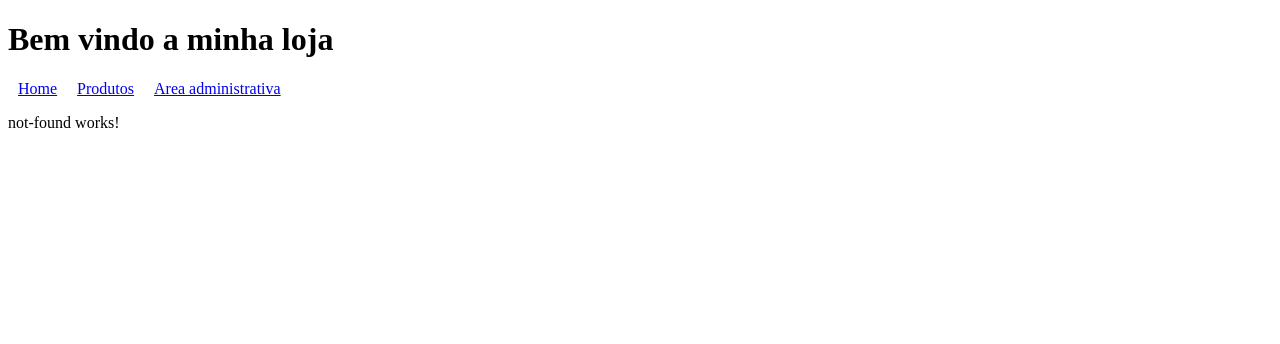
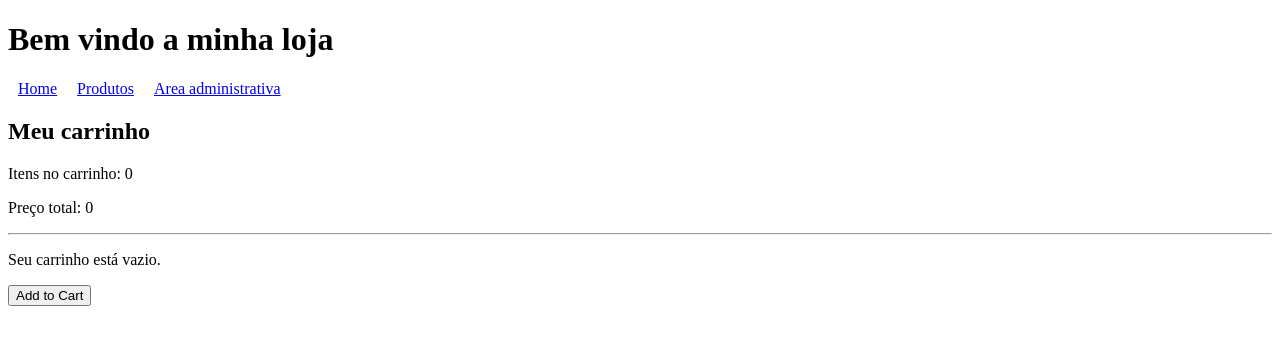
Before and after one commit to roofranklin/gabarito-1391, an Angular app: page /product/1 in a window 1280 px wide. Shown: the top 344 px of the page. Built offline with nearby package versions, Linux system fonts and the light colour scheme.

Commit message:
exemplo signals carrinho de compras

```diff
--- a/src/app/app-routing.module.ts
+++ b/src/app/app-routing.module.ts
@@ -14,7 +14,7 @@ import { NotFoundComponent } from './pages/not-found/not-found.component';
 const routes: Routes = [
   { path: 'home', component: HomeComponent },
   { path: 'products', component: ProductsComponent },
-  { path: 'products/:id', component: ProductDetailComponent },
+  { path: 'product/:id', component: ProductDetailComponent },
 
   {
     path: 'admin',
--- a/src/app/app.component.html
+++ b/src/app/app.component.html
@@ -6,5 +6,5 @@
     <a routerLink="/admin">Area administrativa</a>
   </nav>
 </header>
-
+<app-shopping-cart></app-shopping-cart>
 <router-outlet />
--- a/src/app/app.component.ts
+++ b/src/app/app.component.ts
@@ -1,4 +1,5 @@
 import { Component } from '@angular/core';
+import { ShoppingCartComponent } from './components/shopping-cart/shopping-cart.component';
 
 @Component({
   selector: 'app-root',
--- a/src/app/app.module.ts
+++ b/src/app/app.module.ts
@@ -10,6 +10,7 @@ import { NotFoundComponent } from './pages/not-found/not-found.component';
 import { AdminComponent } from './pages/admin/admin.component';
 import { DashboardComponent } from './pages/admin/dashboard/dashboard.component';
 import { ManageProductsComponent } from './pages/admin/manage-products/manage-products.component';
+import { ShoppingCartComponent } from './components/shopping-cart/shopping-cart.component';
 
 @NgModule({
   declarations: [
@@ -20,7 +21,8 @@ import { ManageProductsComponent } from './pages/admin/manage-products/manage-pr
     NotFoundComponent,
     AdminComponent,
     DashboardComponent,
-    ManageProductsComponent
+    ManageProductsComponent,
+    ShoppingCartComponent
   ],
   imports: [
     BrowserModule,
--- /dev/null
+++ b/src/app/components/shopping-cart/shopping-cart.component.html
@@ -0,0 +1,13 @@
+<div class="shopping-cart">
+ <h2>Meu carrinho</h2>
+ <p>Itens no carrinho: {{ cartService.totalItems() }}</p>
+ <p>Preço total: {{ cartService.totalPrice() }}</p>
+ <hr>
+ @for (item of cartService.items(); track item.id) {
+    <div class="cart-item">
+        <p>{{ item.name }} - R$ {{ item.price }}</p>
+    </div>
+} @empty {
+    <p>Seu carrinho está vazio.</p>
+}
+</div>
--- /dev/null
+++ b/src/app/components/shopping-cart/shopping-cart.component.ts
@@ -0,0 +1,12 @@
+import { Component, inject } from '@angular/core';
+import { CartService } from '../../services/cart.service';
+
+@Component({
+  selector: 'app-shopping-cart',
+  standalone: false,
+  templateUrl: './shopping-cart.component.html',
+  styleUrl: './shopping-cart.component.scss'
+})
+export class ShoppingCartComponent {
+  cartService = inject(CartService); // Nova injecao de dependencia
+}
--- a/src/app/pages/product-detail/product-detail.component.html
+++ b/src/app/pages/product-detail/product-detail.component.html
@@ -1 +1,3 @@
-<p>product-detail works!</p>
+<button (click)="addToCart()">
+  Add to Cart
+</button>
--- a/src/app/pages/product-detail/product-detail.component.ts
+++ b/src/app/pages/product-detail/product-detail.component.ts
@@ -1,5 +1,6 @@
 import { Component, OnInit } from '@angular/core';
-import { ActivatedRoute } from '@angular/router';
+import { ActivatedRoute, RouterLink } from '@angular/router';
+import { CartService, Product } from '../../services/cart.service';
 
 @Component({
   selector: 'app-product-detail',
@@ -8,12 +9,33 @@ import { ActivatedRoute } from '@angular/router';
   styleUrl: './product-detail.component.scss'
 })
 export class ProductDetailComponent implements OnInit {
-  productId: string | null = null;
 
-  constructor(private route: ActivatedRoute) {}
+  product: Product | undefined;
+
+  constructor(
+    private route: ActivatedRoute,
+    private cartService: CartService
+  ) {}
 
   ngOnInit(): void {
-    this.productId = this.route.snapshot.paramMap.get('id');
-    console.log('Product ID:', this.productId);
+
+    const id = Number(this.route.snapshot.paramMap.get('id'));
+    console.log(`Product ID na rota: ${id}`);
+
+    // Simulando a busca do produto por ID
+    if(!isNaN(id)) {
+      this.product = {
+        id: id,
+        name: `Product ${id}`,
+        price: 50 * id // Exemplo de preço
+      };
+    }
+    console.log(`Produto carregado: ${this.product?.name}`);
   }
+  addToCart(): void {
+    if (this.product) {
+      this.cartService.addToCart(this.product);
+      console.log(`Produto adicionado ao carrinho: ${this.product.name}`);
+    }
 }
+}
--- /dev/null
+++ b/src/app/services/cart.service.ts
@@ -0,0 +1,27 @@
+import { Injectable, signal, computed } from '@angular/core';
+
+export interface Product {
+  id: number;
+  name: string;
+  price: number;
+}
+
+@Injectable({
+  providedIn: 'root'
+})
+export class CartService {
+  // só o serviço pode alterar os itens do carrinho
+  private cartItems = signal<Product[]>([]);
+
+  // signals públicos
+  public readonly items = this.cartItems.asReadonly();
+  public readonly totalItems = computed(() => this.cartItems().length);
+  public readonly totalPrice = computed (() => {
+    return this.cartItems().reduce((total, item) => total + item.price, 0);
+  });
+
+  addToCart(product: Product) {
+    this.cartItems.update(items => [...items, product]);
+    console.log(`Produto adicionado: ${product.name}`);
+  }
+}
```
Also changed, not shown: src/app/components/shopping-cart/shopping-cart.component.scss (added), 2 other files (tests, documents, lock files or other folders).
